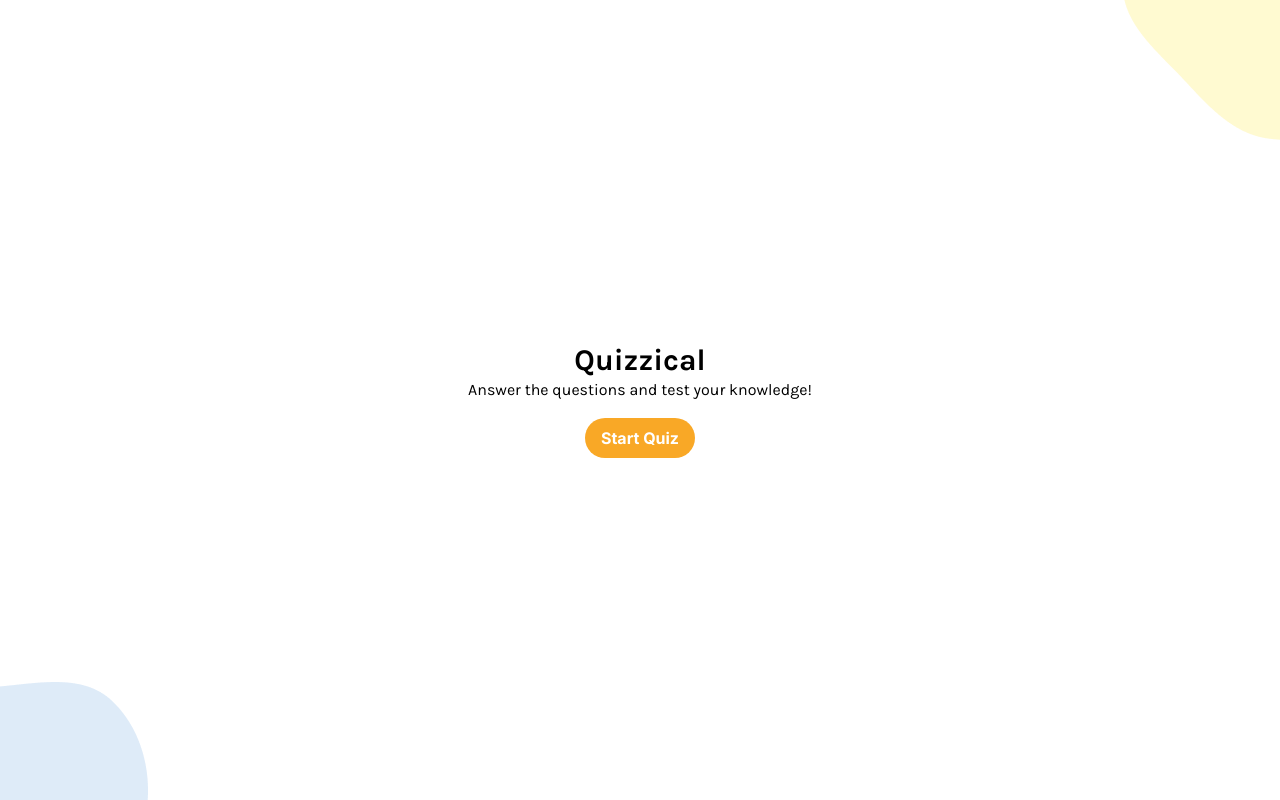
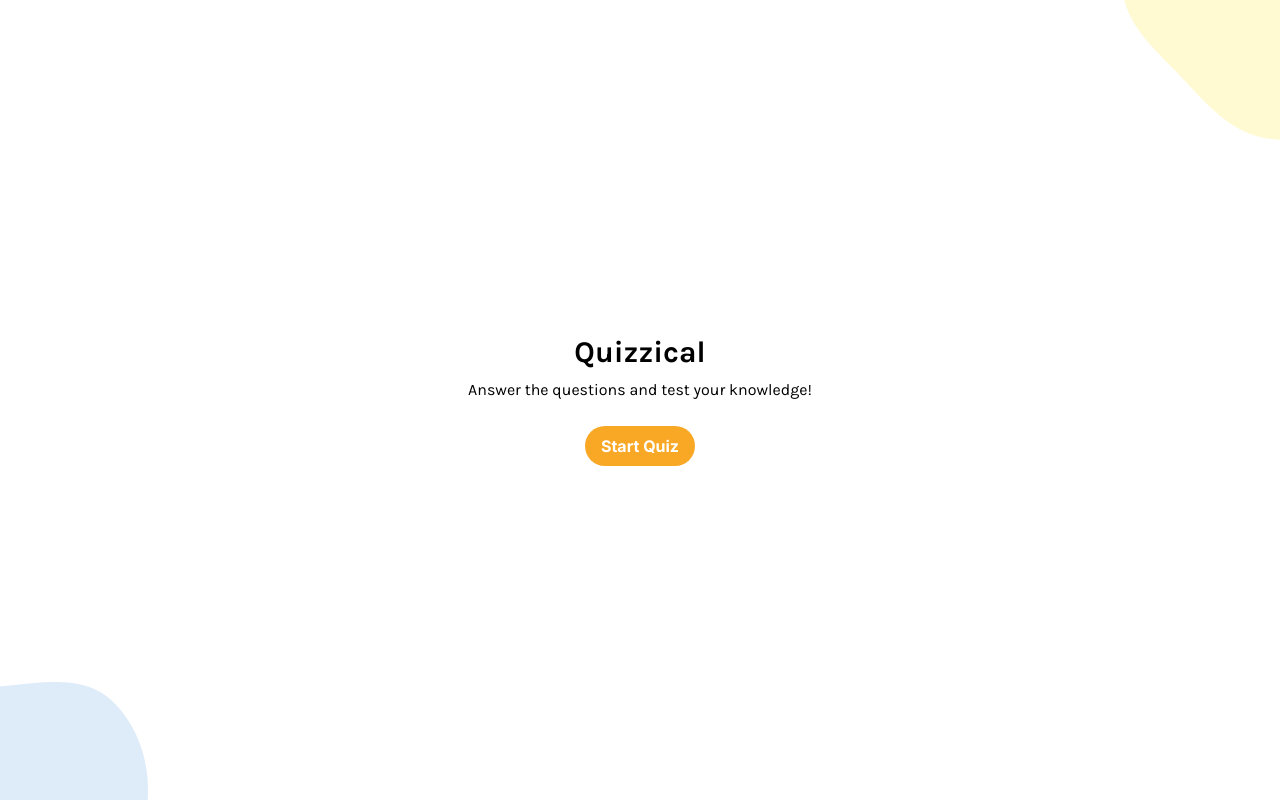
Before and after one commit to laurance18/vite-react, a React (Vite) app: page / in a window 1280 px wide. Built offline with nearby package versions, Linux system fonts and the light colour scheme.

Commit message:
Update Intro.jsx

```diff
--- a/src/quizzical/components/Intro.jsx
+++ b/src/quizzical/components/Intro.jsx
@@ -4,8 +4,8 @@ export default function Intro() {
             <img className="shape-top absolute right-0 w-20vw z-[-1]" src="assets/quizzical/shape-1.png" alt="Shape Top" />
 
             <div className="intro--container flex flex-col justify-center items-center h-screen">
-                <h1 className="font-bold text-3xl">Quizzical</h1>
-                <p>Answer the questions and test your knowledge!</p>
+                <h1 className="font-bold text-3xl pb-2">Quizzical</h1>
+                <p className="pb-2">Answer the questions and test your knowledge!</p>
                 <button className="bg-[#F9A826] text-white font-bold font-['inter'] py-2 px-4 rounded-full mt-4">Start Quiz</button>
             </div>
 
```
